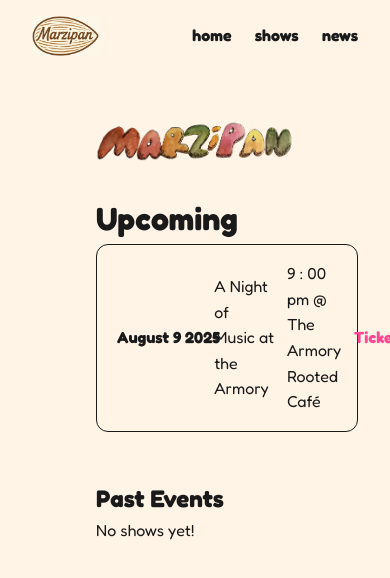
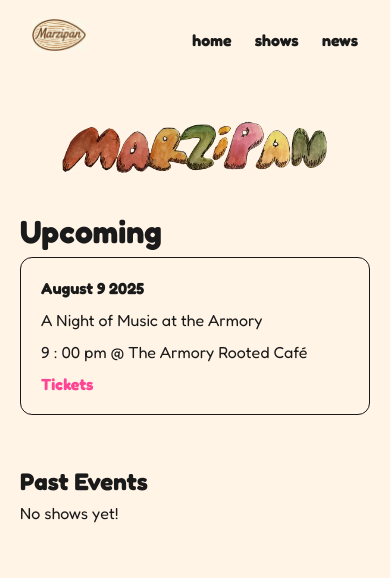
Before and after one commit to zackeberger/marzipan, a plain HTML site: page shows.html in a window 390 px wide. Drawn offline with Linux system fonts and the light colour scheme.

Commit message:
Add iPhone view support.

```diff
--- a/assets/css/styles.css
+++ b/assets/css/styles.css
@@ -116,3 +116,43 @@ nav a:hover {
 }
 
 .news-item { margin-block: 2.75rem; }
+
+/* ============================================================
+   MOBILE TWEAKS  –  Anything ≤ 600 px wide (portrait phones)
+   ========================================================== */
+@media (max-width: 600px) {
+
+  /* 1. Reduce left indent so content isn’t shoved off-screen */
+  .wrapper {
+    padding-left: 1.25rem;   /* was 6rem */
+    padding-right: 1.25rem;
+  }
+
+  /* 2. Show cards become a single-column flex block */
+  .show-item {
+    grid-template-columns: 1fr;    /* one column */
+    gap: 0.25rem 0;                /* tighter vertical spacing */
+    text-align: left;              /* everything left-aligned */
+  }
+
+  /* Put a little space between lines */
+  .show-item > span { margin-top: 0.15rem; }
+
+  /* Tickets link sits under venue, full-width */
+  .show-tickets { text-align: left; }
+
+  /* 3. Keep nav from smashing logo; allow wrap and center */
+  header nav {
+    flex-wrap: wrap;
+    justify-content: center;
+    gap: 0.6rem 1rem;
+    margin-top: 0.75rem;
+  }
+
+  /* 4 ▸ Images scale down sooner */
+  .header-logo { width: clamp(180px, 70vw, 400px); }
+  .band-img    { width: clamp(220px, 85vw, 500px); }
+
+  /* Optional: shrink the logo in the corner a bit */
+  .logo { height: clamp(32px, 6vw, 48px); }
+}
```
